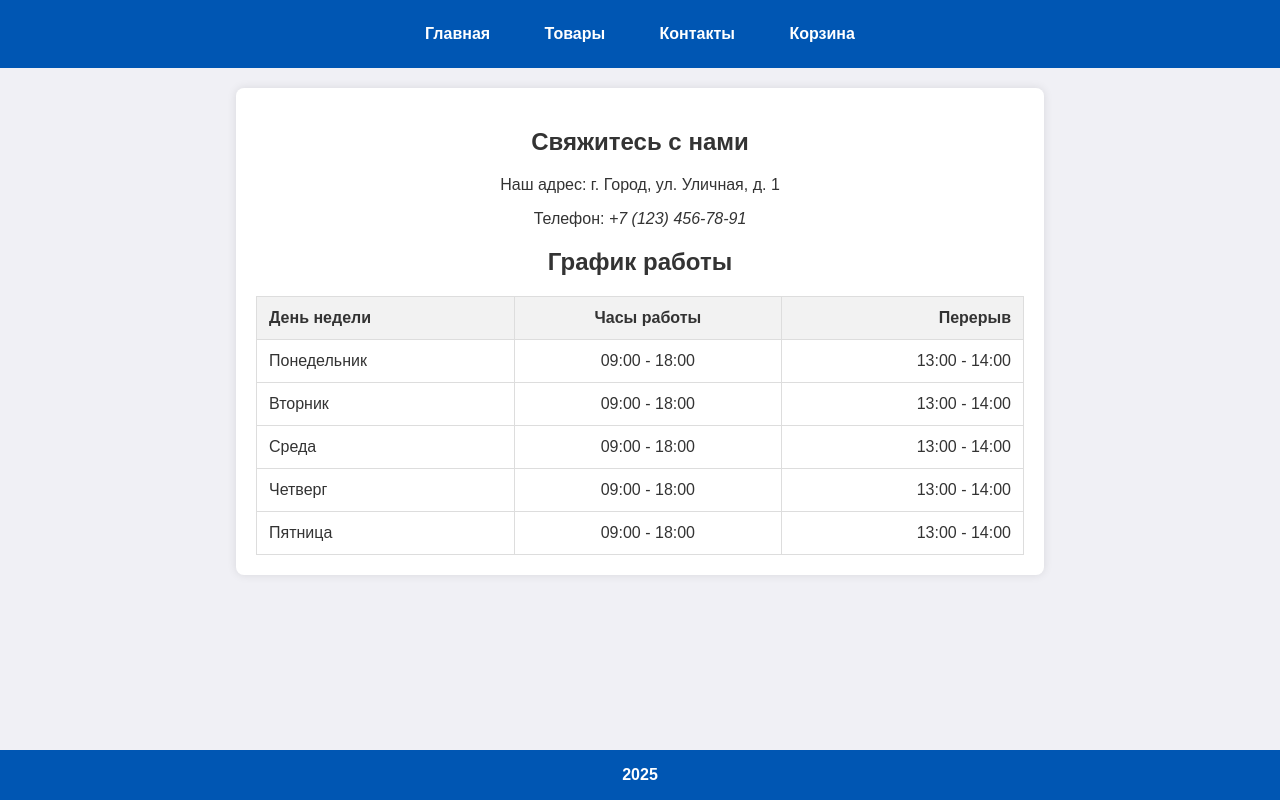
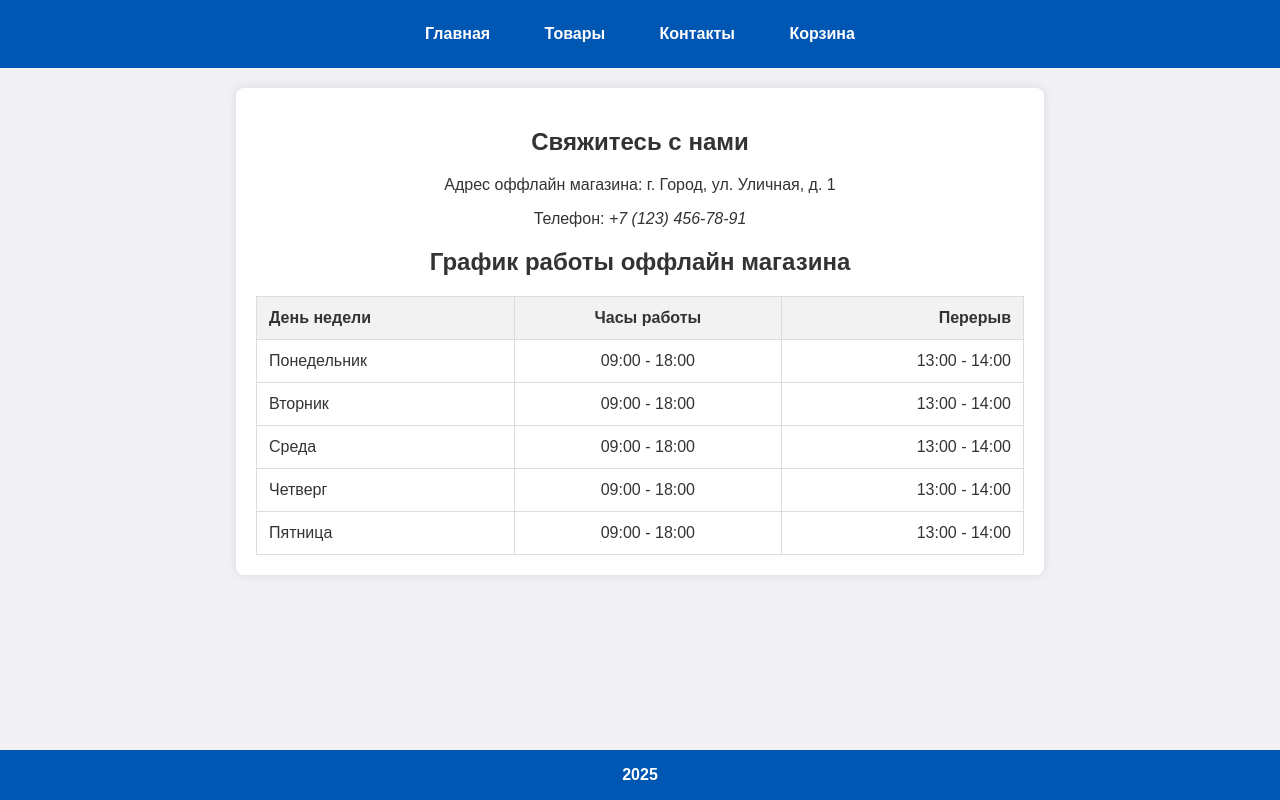
Before and after one commit to AlNikonov/web6402_nikonov_an, a plain HTML site: page lab2/contacts.html in a window 1280 px wide. Drawn offline with Linux system fonts and the light colour scheme.

Commit message:
More correct text on contacts page

```diff
--- a/lab2/contacts.html
+++ b/lab2/contacts.html
@@ -19,11 +19,11 @@
     <div class="container">
         <h2>Свяжитесь с нами</h2>
 
-        <p>Наш адрес: г. Город, ул. Уличная, д. 1</p>
+        <p>Адрес оффлайн магазина: г. Город, ул. Уличная, д. 1</p>
 
         <p>Телефон: <span style="font-style: italic;">+7 (123) 456-78-91</span></p>
 
-        <h2>График работы</h2>
+        <h2>График работы оффлайн магазина</h2>
         <table class="schedule-table">
             <thead>
                 <tr>
```
